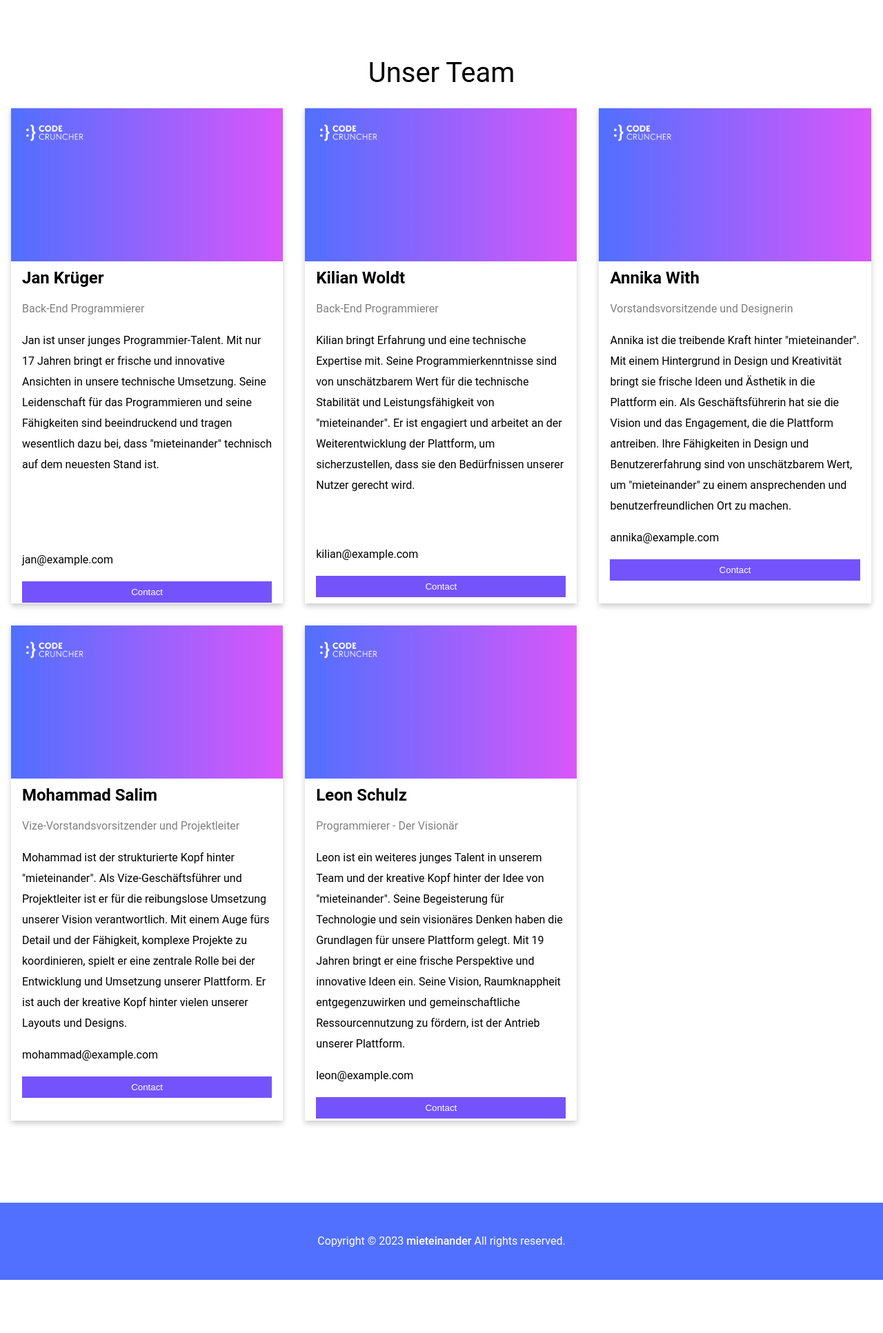
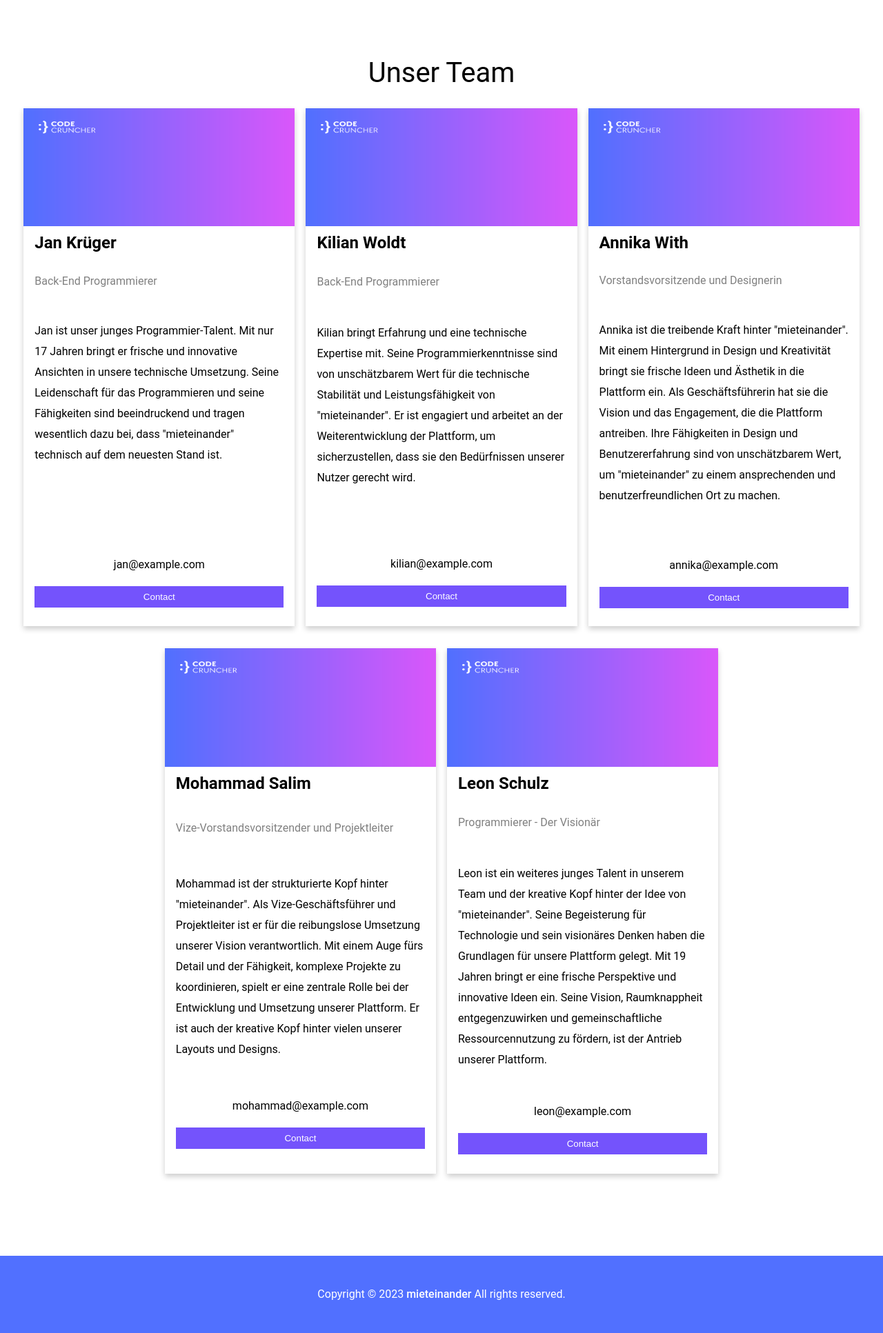
Before and after one commit to vaseesav/ITAB_Projekt, a PHP site: page /ueberUns.php in a window 1280 px wide. Shown: the part 138-2071 px from the top of the page at 69% size. Before the commit the page ends 1994 px from the top, so only its background shows below. Run offline with PHP 8.4, Linux system fonts and the light colour scheme.

Commit message:
Changes to ueberUns.php to match the sizing of bigger screens

```diff
--- a/assets/css/ueberUns-style.css
+++ b/assets/css/ueberUns-style.css
@@ -17,13 +17,21 @@ body {
     box-sizing: inherit;
     }
 
+.row-team {
+    display: flex;
+    flex-wrap: wrap;
+    justify-content: center;
+    margin-left: 2%;
+    margin-right: 2%;
+}
+
 .column {
-    float: left;
+    display: flex;
+    flex-direction: column;
+    align-items: center;
     width: 33.3%;
     margin-bottom: 16px;
     padding: 0 8px;
-    display: flex;
-    justify-content: center;
 }
 
 .card {
@@ -31,8 +39,9 @@ body {
     margin: 8px;
     display: flex;
     flex-direction: column;
-    justify-content: space-between; /* This will space out the items inside the card */
-
+    justify-content: space-between;
+    width: 100%; /* Stellt sicher, dass die Karte die volle Breite der Spalte einnimmt */
+    height: 100%; /* Stellt sicher, dass die Karte die volle Höhe der Spalte einnimmt */
 }
 
     .about-section {
@@ -45,10 +54,13 @@ body {
 
 .teamcontainter {
     padding: 0 16px;
-    height: 496px;
+    display: flex;
+    flex-direction: column;
+    justify-content: space-between;
+    height: 100%;
 }
 
-    .teamcontainter::after, .row::after {
+    .teamcontainter::after, .row-team::after {
     content: "";
     clear: both;
     display: table;
@@ -79,7 +91,7 @@ body {
         font-size: 40px;
     }
 
-    .row h2 {
+    .row-team h2 {
         margin-top: 10px;
     }
     p{
@@ -87,16 +99,17 @@ body {
         font-size: initial;
     }
 
+.email-button-container {
+    align-self: flex-end;
+    width: 100%;
+    text-align: center;
+}
+
     @media screen and (max-width: 650px) {
         .column {
             width: 100%;
-
-        /* display: block; */
-        /* flex-direction: column-reverse; */
         }
-    .teamcontainter{
-        display: flex;
-        flex-direction: column;
+        .teamcontainter {
             height: auto;
         }
     p{
--- a/ueberUns.php
+++ b/ueberUns.php
@@ -35,7 +35,7 @@ include 'assets/php/head.php';
 		<!-- Panel Body Start -->
 
 <div class="teamDiv" style="text-align:center">Unser Team</div>
-<div class="row">
+<div class="row-team">
 	<div class="column">
 		<div class="card">
 		<img src="assets/images/Cruncher6.png" alt="Jan" style="width:100%">
@@ -47,8 +47,10 @@ include 'assets/php/head.php';
 			<br>
 			<br>
 			<br>
+            <div class="email-button-container">
                 <p>jan@example.com</p>
                 <p><button class="button">Contact</button></p>
+            </div>
 		</div>
 		</div>
 	</div>
@@ -63,8 +65,10 @@ include 'assets/php/head.php';
 			<br>
 
 			<br>
+            <div class="email-button-container">
                 <p>kilian@example.com</p>
-			<p><a href="mailto:name@bla.de"><button class="button">Contact</button></a></p>
+                <p><button class="button">Contact</button></p>
+            </div>
 		</div>
 		</div>
 	</div>
@@ -76,8 +80,11 @@ include 'assets/php/head.php';
 			<h2>Annika With</h2>
 			<p class="title">Vorstandsvorsitzende und Designerin</p>
 			<p>Annika ist die treibende Kraft hinter "mieteinander". Mit einem Hintergrund in Design und Kreativität bringt sie frische Ideen und Ästhetik in die Plattform ein. Als Geschäftsführerin hat sie die Vision und das Engagement, die die Plattform antreiben. Ihre Fähigkeiten in Design und Benutzererfahrung sind von unschätzbarem Wert, um "mieteinander" zu einem ansprechenden und benutzerfreundlichen Ort zu machen.</p>
+            <br>
+            <div class="email-button-container">
                 <p>annika@example.com</p>
                 <p><button class="button">Contact</button></p>
+            </div>
 		</div>
 		</div>
 	</div>
@@ -88,8 +95,10 @@ include 'assets/php/head.php';
 			<h2>Mohammad Salim</h2>
 			<p class="title">Vize-Vorstandsvorsitzender und Projektleiter</p>
 			<p>Mohammad ist der strukturierte Kopf hinter "mieteinander". Als Vize-Geschäftsführer und Projektleiter ist er für die reibungslose Umsetzung unserer Vision verantwortlich. Mit einem Auge fürs Detail und der Fähigkeit, komplexe Projekte zu koordinieren, spielt er eine zentrale Rolle bei der Entwicklung und Umsetzung unserer Plattform. Er ist auch der kreative Kopf hinter vielen unserer Layouts und Designs.</p>
+            <div class="email-button-container">
                 <p>mohammad@example.com</p>
                 <p><button class="button">Contact</button></p>
+            </div>
 		</div>
 		</div>
 	</div>
@@ -100,8 +109,10 @@ include 'assets/php/head.php';
 			<h2>Leon Schulz</h2>
 			<p class="title">Programmierer - Der Visionär</p>
 			<p>Leon ist ein weiteres junges Talent in unserem Team und der kreative Kopf hinter der Idee von "mieteinander". Seine Begeisterung für Technologie und sein visionäres Denken haben die Grundlagen für unsere Plattform gelegt. Mit 19 Jahren bringt er eine frische Perspektive und innovative Ideen ein. Seine Vision, Raumknappheit entgegenzuwirken und gemeinschaftliche Ressourcennutzung zu fördern, ist der Antrieb unserer Plattform. </p>
+            <div class="email-button-container">
                 <p>leon@example.com</p>
                 <p><button class="button">Contact</button></p>
+            </div>
 		</div>
 		</div>
 	</div>
```
Lines whose indentation alone changed are shown as unchanged.
